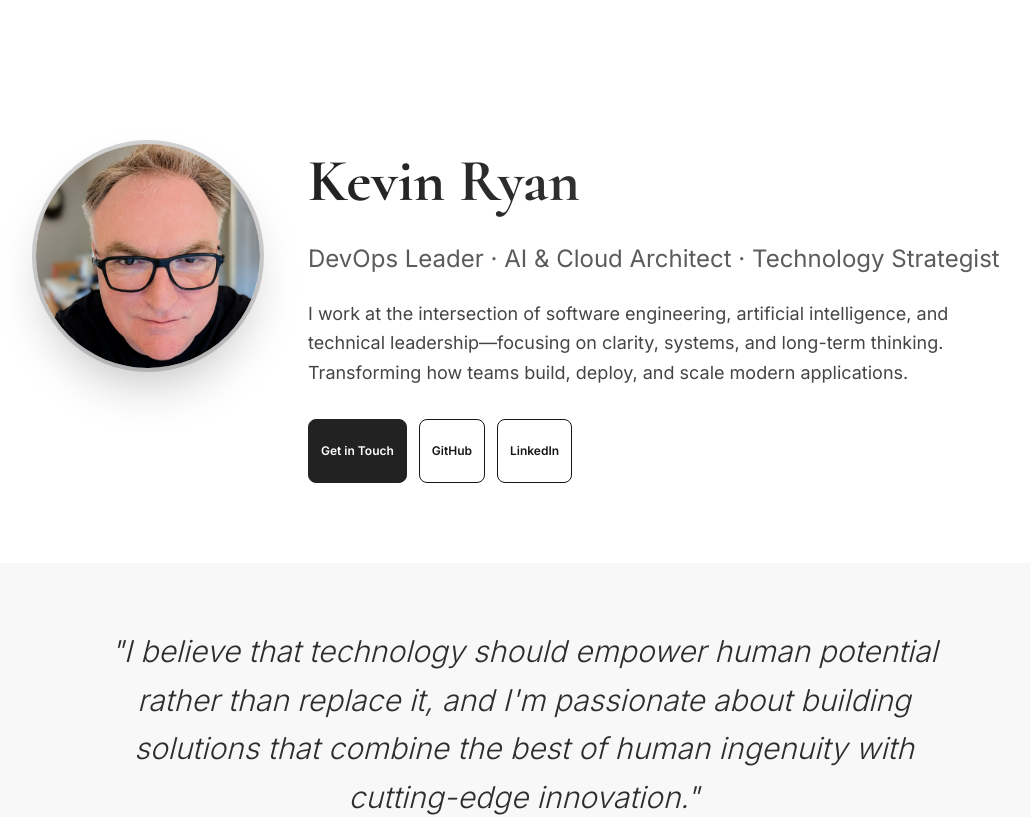
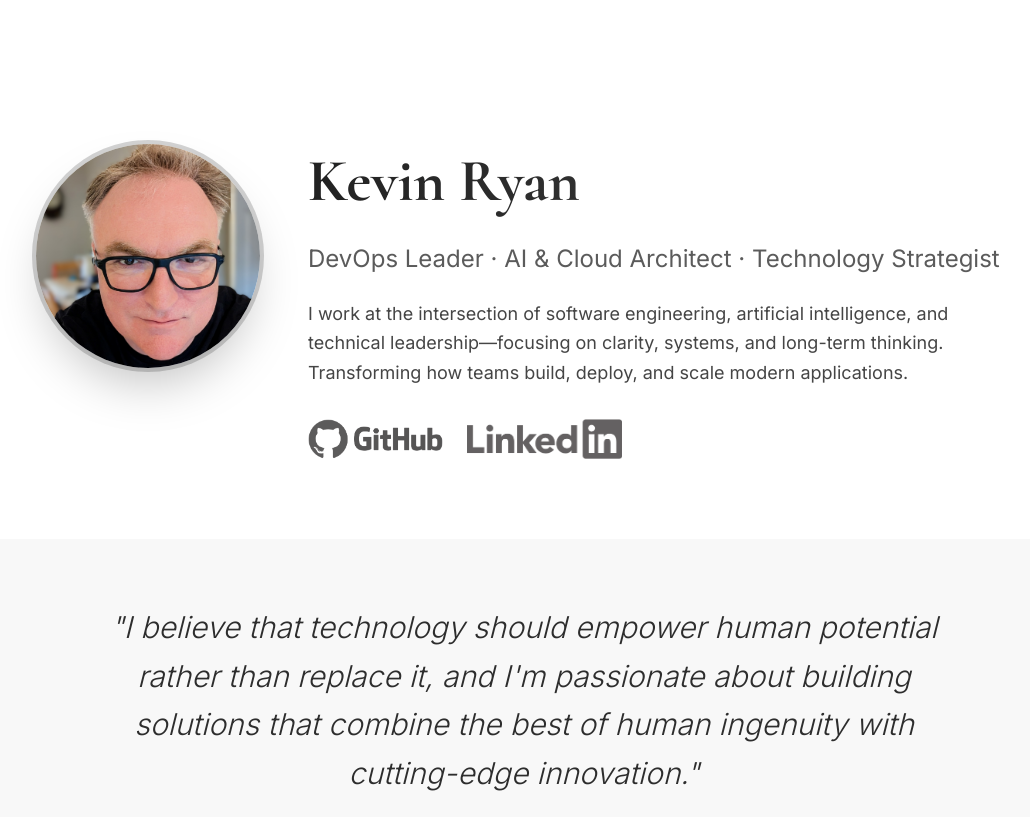
Before and after one commit to DevOpsKev/kevinryan-io, a Next.js app: page / in a window 1280 px wide. Shown: the top 817 px of the page, without its empty margins (116-1146 px from the left). Built offline with nearby package versions, Linux system fonts and the light colour scheme.

Commit message:
add logos for github and liknkedin

```diff
--- a/app/page.tsx
+++ b/app/page.tsx
@@ -32,28 +32,34 @@ export default function Page() {
               Transforming how teams build, deploy, and scale modern applications.
             </p>
 
-            <div className="flex flex-wrap gap-3 mt-8 justify-center md:justify-start">
-              <a
-                href="mailto:kevin@reporacers.com"
-                className="btn btn-primary btn-sm"
-              >
-                Get in Touch
-              </a>
+            <div className="flex gap-6 mt-8 justify-center md:justify-start items-center">
               <a
                 href="https://github.com/devopskev"
                 target="_blank"
                 rel="noopener noreferrer"
-                className="btn btn-outline btn-sm"
+                className="opacity-70 hover:opacity-100 transition-opacity"
               >
-                GitHub
+                <Image
+                  src="/github_logo_black.png"
+                  alt="GitHub"
+                  width={40}
+                  height={40}
+                  className="h-10 w-auto"
+                />
               </a>
               <a
                 href="https://linkedin.com/in/devopskev"
                 target="_blank"
                 rel="noopener noreferrer"
-                className="btn btn-outline btn-sm"
+                className="opacity-70 hover:opacity-100 transition-opacity"
               >
-                LinkedIn
+                <Image
+                  src="/linkedin_black_logo.png"
+                  alt="LinkedIn"
+                  width={40}
+                  height={40}
+                  className="h-10 w-auto"
+                />
               </a>
             </div>
           </div>
```
Also changed, not shown: public/github_logo_black.png (added), public/linkedin_black_logo.png (added).
